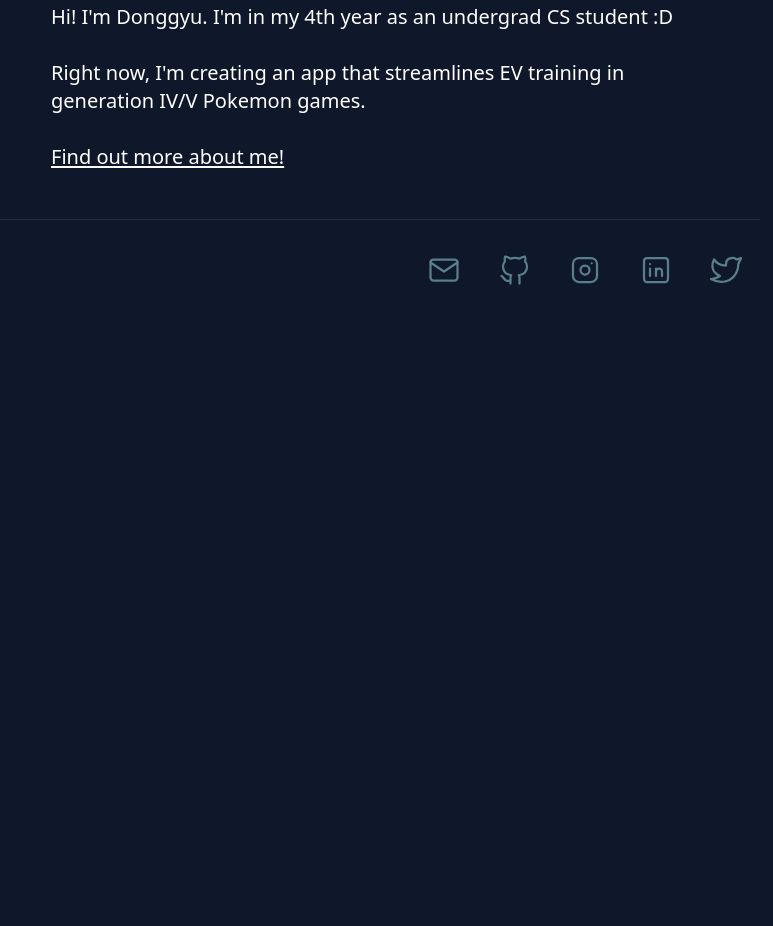
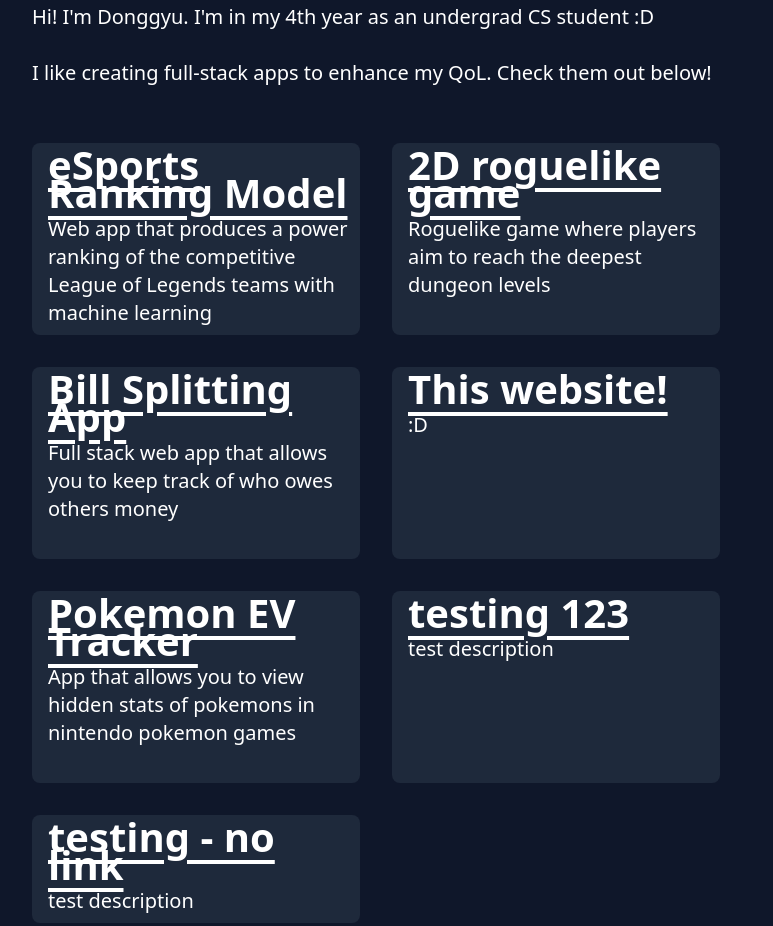
Before and after one commit to dingdongg/personal-website-v2, an Astro site: page / in a window 1280 px wide. Shown: the part 403-1329 px from the top of the page, without its empty margins (264-1037 px from the left). Before the commit the page ends 800 px from the top, so only its background shows below. Built offline with nearby package versions, Linux system fonts and the light colour scheme; Astro itself is replaced by a stand-in of ours.

Commit message:
move projects to landing page to improve visibility

```diff
--- a/src/pages/index.astro
+++ b/src/pages/index.astro
@@ -2,10 +2,54 @@
 import Layout from '../layouts/Layout.astro';
 import SocialList from '../components/SocialList.astro';
 import ProfileImage from '../components/ProfileImage.astro';
+import ProjectCard from '../components/ProjectCard.astro';
 
 const introMessage = "Hi! I'm Donggyu. I'm in my 4th year as an undergrad CS student :D";
 const recentActivity = "Right now, I'm creating an app that streamlines EV training in generation IV/V Pokemon games.";
 const profileImageSize = 150;
+
+const makeProject = (url: string, title: string, description: string) => {
+	return { url, title, description };
+};
+
+const pageDescription = "stuff that I have built"
+const projects = [
+	makeProject(
+		"https://github.com/rseo0301/lol-esports-ranking-model",
+		"eSports Ranking Model",
+		"Web app that produces a power ranking of the competitive League of Legends teams with machine learning",
+	),
+	makeProject(
+		"https://github.com/dingdongg/pcg-game",
+		"2D roguelike game",
+		"Roguelike game where players aim to reach the deepest dungeon levels",
+	),
+	makeProject(
+		"https://github.com/dingdongg/spotify-payment",
+		"Bill Splitting App",
+		"Full stack web app that allows you to keep track of who owes others money",
+	),
+	makeProject(
+		"https://github.com/dingdongg/personal-website-v2",
+		"This website!",
+		":D",
+	),
+	makeProject(
+		"https://github.com/dingdongg/ev-tracker",
+		"Pokemon EV Tracker",
+		"App that allows you to view hidden stats of pokemons in nintendo pokemon games",
+	),
+	makeProject(
+		"http://localhost:4321/projects-v2/test",
+		"testing 123",
+		"test description",
+	),
+	makeProject(
+		"http://localhost:4321/projects-v2/test-false",
+		"testing - no link",
+		"test description",
+	)
+];
 ---
 
 <Layout title="Donggyu Kim">
@@ -16,10 +60,20 @@ const profileImageSize = 150;
 		</h1>
 		<SocialList />
 		<br />
-		<div class="text-wrap text-xl max-w-[650px] mx-5">
+		<div class="text-wrap text-xl mx-5">
 			<p>{ introMessage }</p>
 			<br/>
-			<p>{ recentActivity }</p>
+			<p id="projects-anchor">I like creating full-stack apps to enhance my QoL. Check them out below!</p>
+
+			<br>
+			<br>
+			<!-- <h1 class="text-center">Projects</h1> -->
+			<!-- <p class="mb-12 text-center text-xl">{ pageDescription }</p> -->
+			<div class="pc:grid grid-cols-2 grid-rows-3 gap-8 justify-center flex flex-col">
+				{projects.map(({ url, title, description }) => (
+					<ProjectCard url={url} title={title} description={description} />
+				))}
+			</div>
 			<br />
 			<a href="/about" class="underline underline-offset-2">
 				Find out more about me!
```
